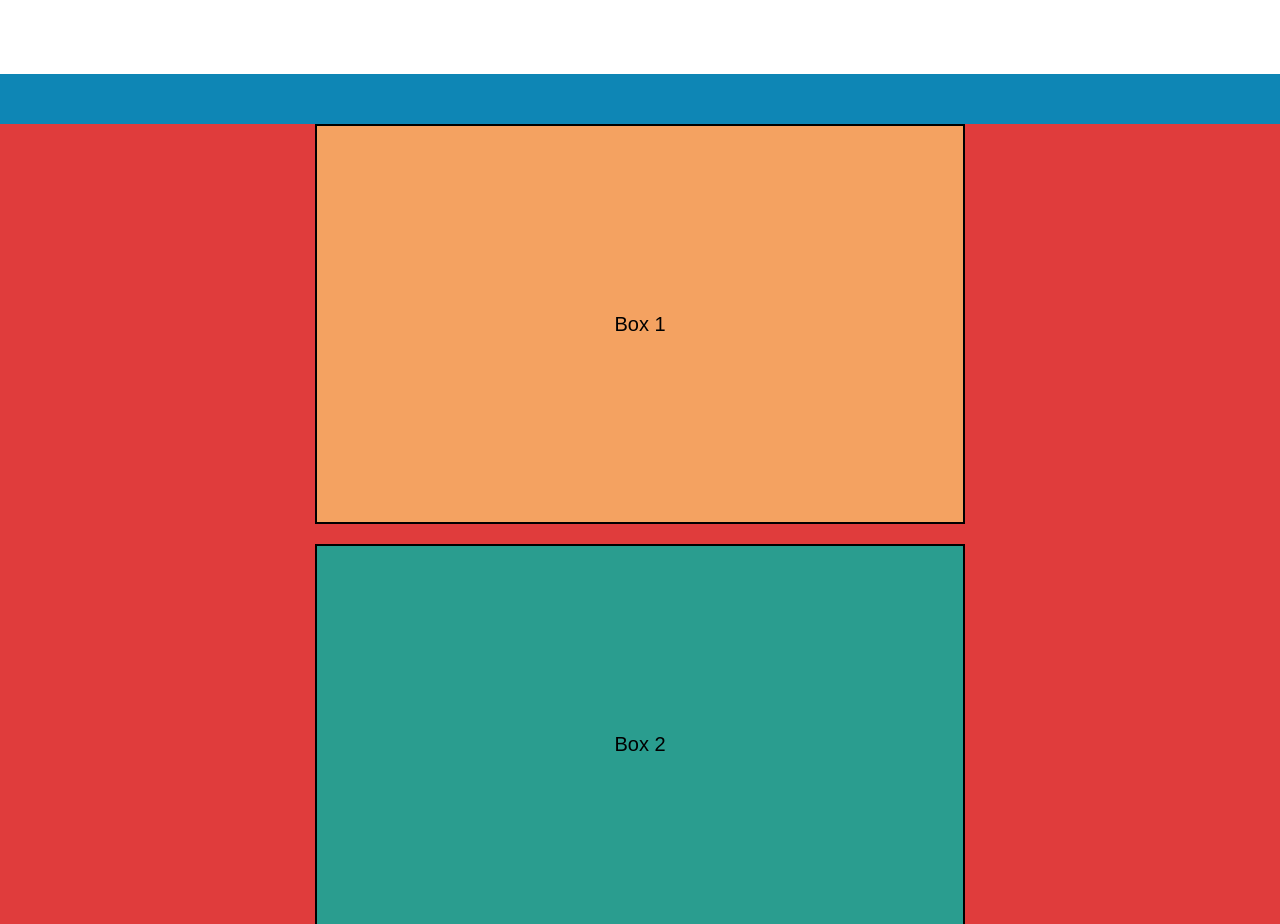
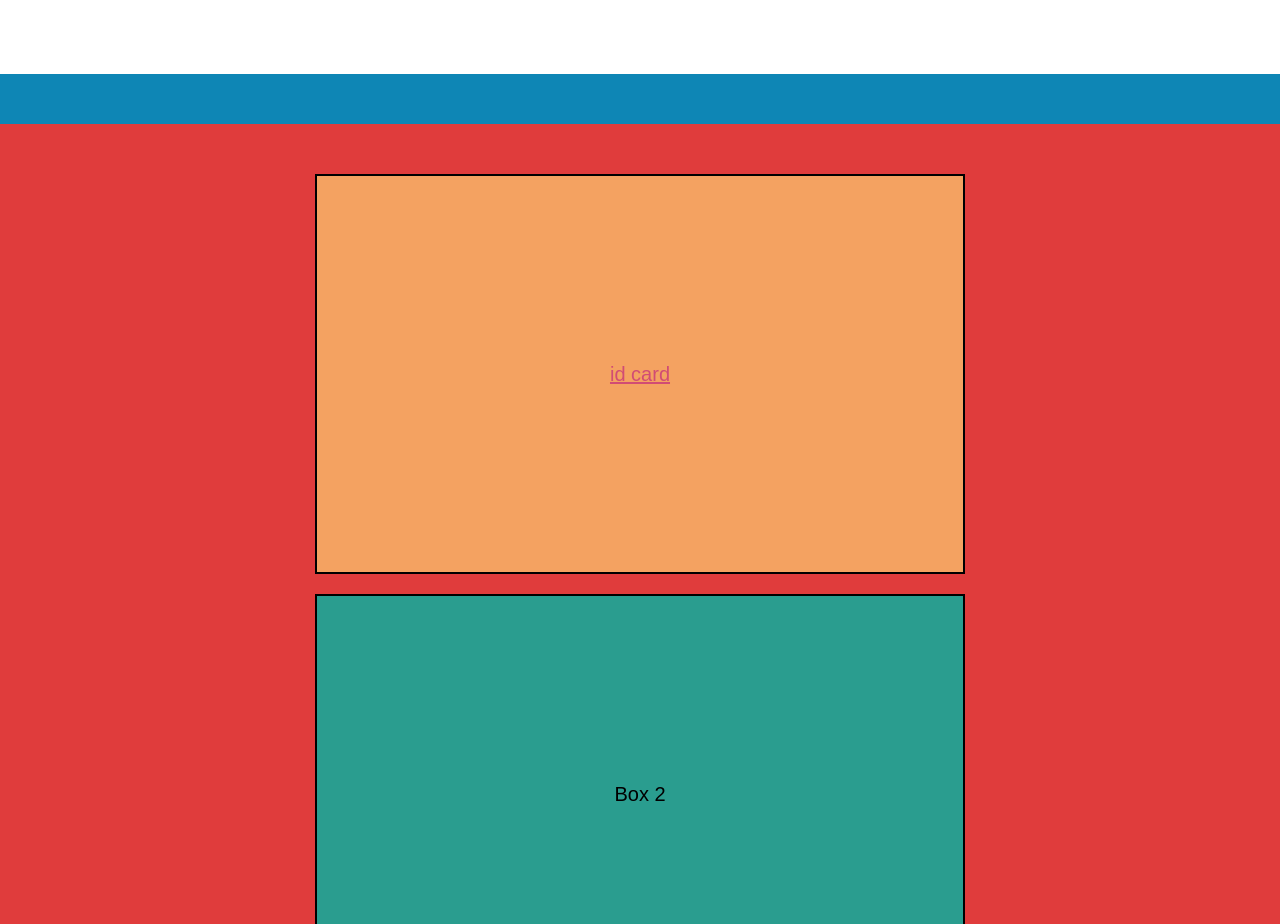
Before and after one commit to szalstha/webdev, a plain HTML site: page BOX/index.html in a window 1280 px wide. Shown: the part 1260-2184 px from the top of the page. Drawn offline with Linux system fonts and the light colour scheme.

Commit message:
Update index.html

```diff
--- a/BOX/index.html
+++ b/BOX/index.html
@@ -30,7 +30,8 @@
               </blockquote>
         </div>
         <div class="boxes">
-            <div class="box box1">Box 1</div>
+             <div class="boxes">
+            <div class="box box1"><a href="ID CARD/index.html">id card</a></div>
             <div class="box box2">Box 2</div>
             <div class="box box3">Box 3</div>
             <div class="box box4">Box 4</div>
```
